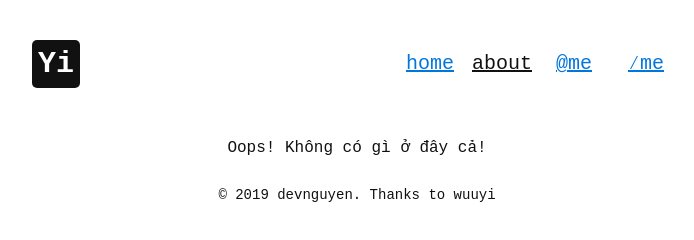
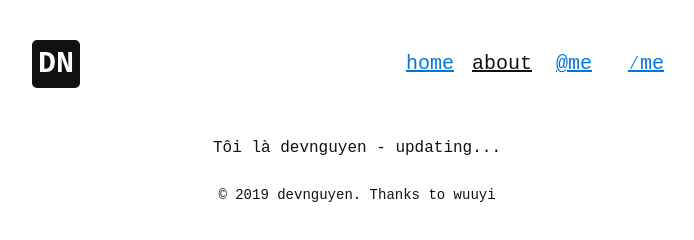
Before and after one commit to devnguyenbw/blog, a plain HTML site: page about/index.html in a window 1280 px wide. Shown: the whole page, without its empty margins (283-977 px from the left). Drawn offline with Linux system fonts and the light colour scheme.

Commit message:
Update about page

```diff
--- a/about/index.html
+++ b/about/index.html
@@ -21,7 +21,7 @@
 <body>
 	<header>
 		<nav>
-			<a id="logo">Yi</a>
+			<a id="logo">DN</a>
 		</nav>
 		<div class="empty"></div>
 		<nav>
@@ -36,7 +36,7 @@
 
 	<div>
 		<p style='text-align: center'>
-			Oops! Không có gì ở đây cả!
+			Tôi là devnguyen - updating...
 		</p>
 	</div>
 	<a id="scrollup"></a>
```
